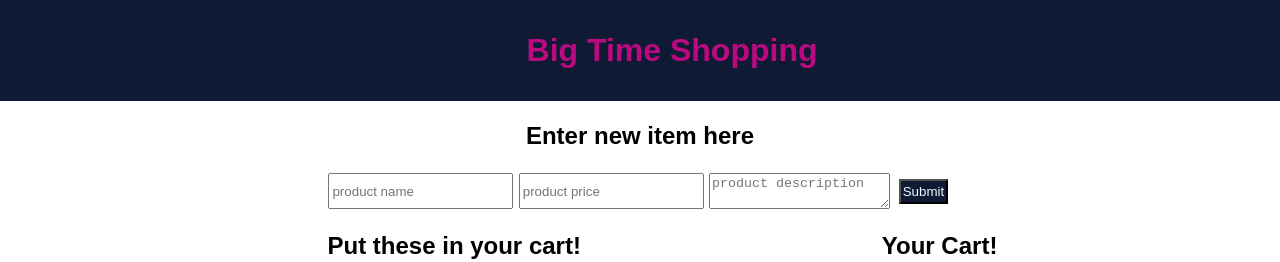
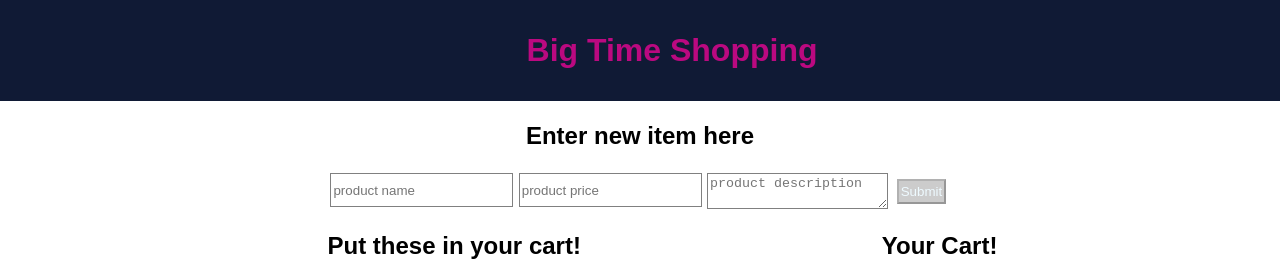
Before and after one commit to siangyin/ReactMiniProj, a React (Create React App) app in the folder shopping-cart/: page / in a window 1280 px wide. Shown: the top 262 px of the page. Built offline with nearby package versions, Linux system fonts and the light colour scheme.

Commit message:
added disabled button funtions

```diff
--- a/shopping-cart/src/App.js
+++ b/shopping-cart/src/App.js
@@ -22,7 +22,9 @@ export default function App() {
 	}
 
 	function addToCart(prod) {
-		setCart([...cart, prod]);
+		setCart((prevData) => {
+			return [...prevData, prod];
+		});
 	}
 
 	function handleAddClick(e) {
@@ -47,7 +49,9 @@ export default function App() {
 	}
 
 	function getNewObj(obj) {
-		setProducts([obj, ...products]);
+		setProducts((prevData) => {
+			return [obj, ...prevData];
+		});
 		console.log("in app js");
 		console.log(obj);
 	}
--- a/shopping-cart/src/components/Form/Form.jsx
+++ b/shopping-cart/src/components/Form/Form.jsx
@@ -4,6 +4,10 @@ function Form(props) {
 	const [name, setName] = useState("");
 	const [price, setPrice] = useState("");
 	const [description, setDescription] = useState("");
+	const [highlight, setHightlight] = useState({
+		backgroundColor: "white",
+		border: "1px solid grey",
+	});
 
 	function onChangeProductHandler(e) {
 		const value = e.target.value;
@@ -28,6 +32,24 @@ function Form(props) {
 		return setDescription(""), setPrice(""), setName("");
 	}
 
+	let btnTag = (
+		<button type="submit" disabled>
+			Submit
+		</button>
+	);
+	if (name && price && description) {
+		btnTag = <button type="submit">Submit</button>;
+	}
+
+	function handleKeyUp(e) {
+		console.log(e.target.value);
+		if (e.target.value === "") {
+			setHightlight({
+				backgroundColor: "#fdffb6",
+				border: "1px solid red",
+			});
+		}
+	}
 	return (
 		<form onSubmit={submitHandler}>
 			<input
@@ -37,6 +59,8 @@ function Form(props) {
 				placeholder="product name"
 				maxLength="30"
 				onChange={onChangeProductHandler}
+				onBlur={handleKeyUp}
+				style={highlight}
 			></input>
 			<input
 				type="number"
@@ -46,14 +70,18 @@ function Form(props) {
 				min="0.01"
 				step="0.01"
 				onChange={onChangePriceHandler}
+				onBlur={handleKeyUp}
+				style={highlight}
 			></input>
 			<textarea
 				name="description"
 				value={description}
 				placeholder="product description"
 				onChange={onChangeDescriptionHandler}
+				onBlur={handleKeyUp}
+				style={highlight}
 			></textarea>
-			<button type="submit">Submit</button>
+			{btnTag}
 		</form>
 	);
 }
--- a/shopping-cart/src/styles.css
+++ b/shopping-cart/src/styles.css
@@ -83,8 +83,12 @@ button {
 	padding: 0.1em;
 	height: 25px;
 	font-family: "Poppins", sans-serif;
-	background: var(--royal-midnight);
+	background: var(--dark-fuchsia);
 	color: #eefaff;
+}
+
+button:disabled {
+	background: #ccc;
 }
 
 .MyShoppingCart {
```
